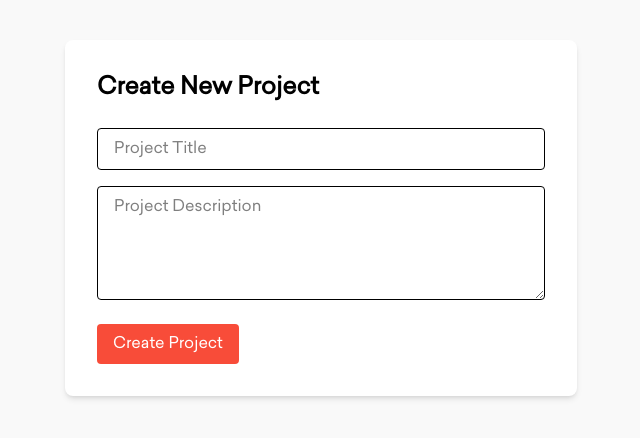
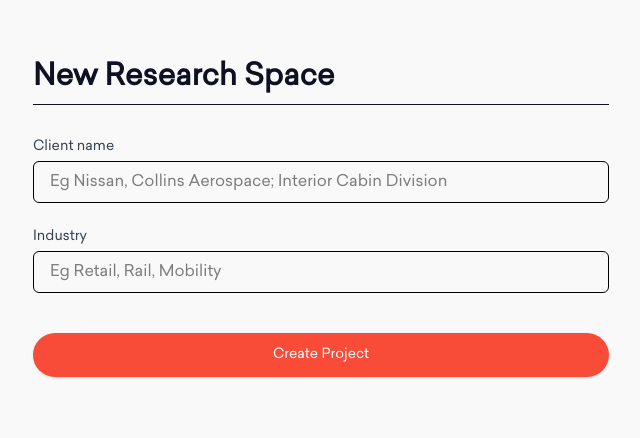
Before and after one commit to mormedi-lab/aggregator, a React (Vite) app in the folder frontend/: page /new in a window 1280 px wide. Shown: the part 206-644 px from the top of the page, without its empty margins (319-959 px from the left). Built offline with nearby package versions, Linux system fonts and the light colour scheme; no server answers.

Commit message:
updated project metadata fields

```diff
--- a/frontend/src/pages/ProjectDefinitionPage.tsx
+++ b/frontend/src/pages/ProjectDefinitionPage.tsx
@@ -3,14 +3,17 @@ import { useNavigate } from "react-router-dom";
 import { createProject } from "../api";
 
 function ProjectDefinitionPage() {
-  const [title, setTitle] = useState("");
-  const [description, setDescription] = useState("");
+  const [clientName, setClientName] = useState("");
+  const [industry, setIndustry] = useState("");
   const navigate = useNavigate();
 
   const handleSubmit = async (e: React.FormEvent) => {
     e.preventDefault();
     try {
-      await createProject({ title, description });
+      await createProject({
+        title: clientName,
+        description: industry,
+      });
       navigate("/projects");
     } catch (err) {
       console.error("Error creating project:", err);
@@ -18,31 +21,46 @@ function ProjectDefinitionPage() {
   };
 
   return (
-    <div className="min-h-screen bg-[#F9F9F9] flex items-center justify-center">
+    <div className="min-h-screen bg-[#F9F9F9] flex items-center justify-center px-4">
       <form
         onSubmit={handleSubmit}
-        className="bg-white p-8 rounded-lg shadow-md w-full max-w-lg"
+        className="w-full max-w-xl"
       >
-        <h2 className="text-2xl font-semibold mb-6">Create New Project</h2>
+        <h2 className="text-3xl font-semibold text-[#0F1122] mb-8 border-b pb-2">
+          New Research Space
+        </h2>
+
+        <div className="mb-6">
+          <label className="block text-sm font-medium text-gray-700 mb-1">
+            Client name
+          </label>
           <input
             type="text"
-          placeholder="Project Title"
-          value={title}
-          onChange={(e) => setTitle(e.target.value)}
-          className="w-full border px-4 py-2 mb-4 rounded"
+            placeholder="Eg Nissan, Collins Aerospace; Interior Cabin Division"
+            value={clientName}
+            onChange={(e) => setClientName(e.target.value)}
+            className="w-full px-4 py-2 border rounded-md focus:outline-none focus:ring-2 focus:ring-[#F84C39]"
             required
           />
-        <textarea
-          placeholder="Project Description"
-          value={description}
-          onChange={(e) => setDescription(e.target.value)}
-          className="w-full border px-4 py-2 mb-4 rounded"
-          rows={4}
+        </div>
+
+        <div className="mb-10">
+          <label className="block text-sm font-medium text-gray-700 mb-1">
+            Industry
+          </label>
+          <input
+            type="text"
+            placeholder="Eg Retail, Rail, Mobility"
+            value={industry}
+            onChange={(e) => setIndustry(e.target.value)}
+            className="w-full px-4 py-2 border rounded-md focus:outline-none focus:ring-2 focus:ring-[#F84C39]"
             required
           />
+        </div>
+
         <button
           type="submit"
-          className="bg-[#F84C39] text-white px-4 py-2 rounded hover:bg-[#F83A27]"
+          className="w-full bg-[#F84C39] text-white py-3 rounded-full text-sm font-medium shadow hover:bg-[#F83A27] transition"
         >
           Create Project
         </button>
```
Also changed, not shown: 1 other file (tests, documents, lock files or other folders). Lines whose indentation alone changed are shown as unchanged.
